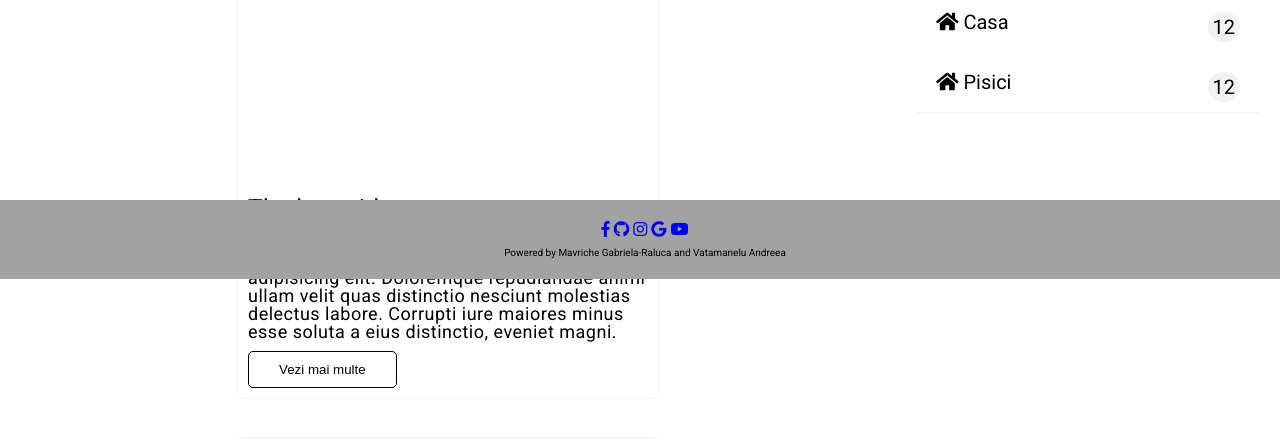
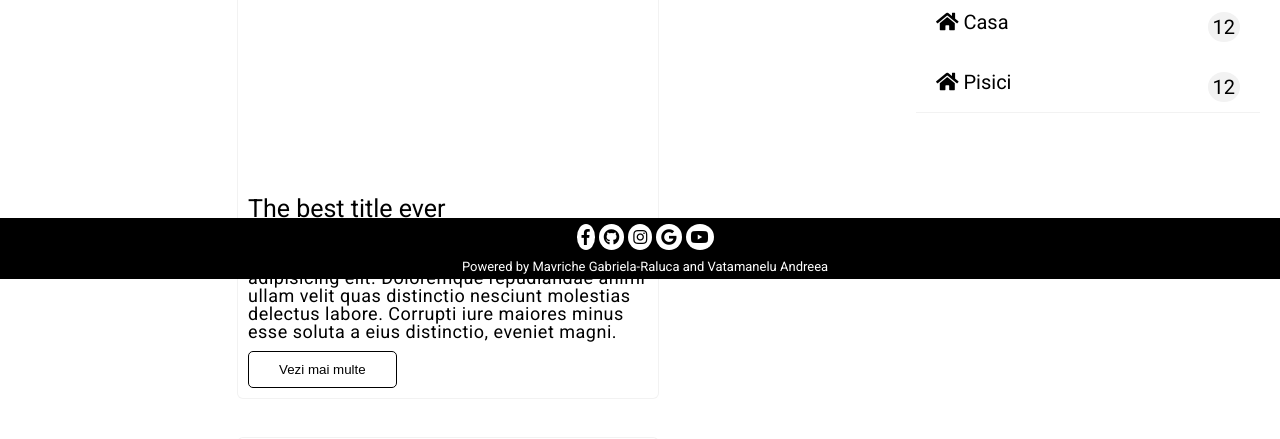
Before and after one commit to andreeavata2/Wews, a PHP site: page / in a window 1280 px wide. Shown: the part 521-960 px from the top of the page. Run offline with PHP 8.4, Linux system fonts and the light colour scheme; some libraries are stand-ins or nearby versions; some web fonts are replaced.

Commit message:
footer done

```diff
--- a/index.html
+++ b/index.html
@@ -29,7 +29,7 @@
           <li>
             <a class="active" href="#"><i class="fas fa-home"></i> Acasa</a>
           </li>
-          <li><a href="#"> Contact</a></li>
+          <li><a href="#"><i class="fas fa-bars"></i> Contact</a></li>
           <li>
             <a href="#"><i class="fas fa-user-circle"></i> Login</a>
           </li>
--- a/style.css
+++ b/style.css
@@ -304,8 +304,8 @@ ul.main li a.active {
   right: 0;
   bottom: 0;
   left: 0;
-  padding: 1rem;
-  background-color: #a3a2a2;
+  padding: 1px;
+  background-color: #000;
   text-align: center;
 }
 
@@ -318,6 +318,14 @@ ul.main li a.active {
 .footer .creator{
   width: 100%;
   padding: 5px;
-  font-size: 10px;
+  font-size: 13px;
+  color: #fff;
   font-family: "Roboto", sans-serif;
 }
+
+.iconsFooter a i{
+  color: #000;;
+  background: #fff;
+  border-radius: 50%;
+  padding: 5px;
+}
```
